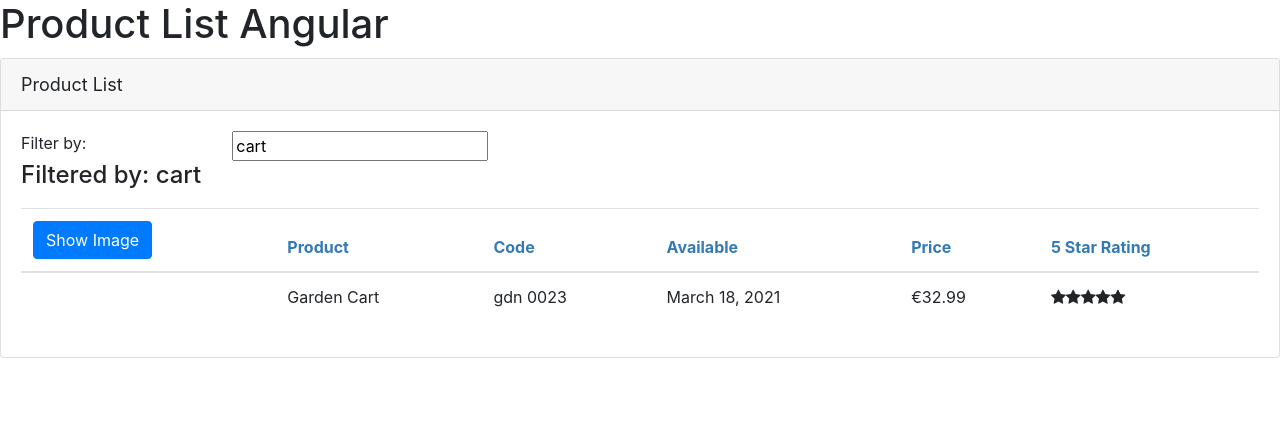
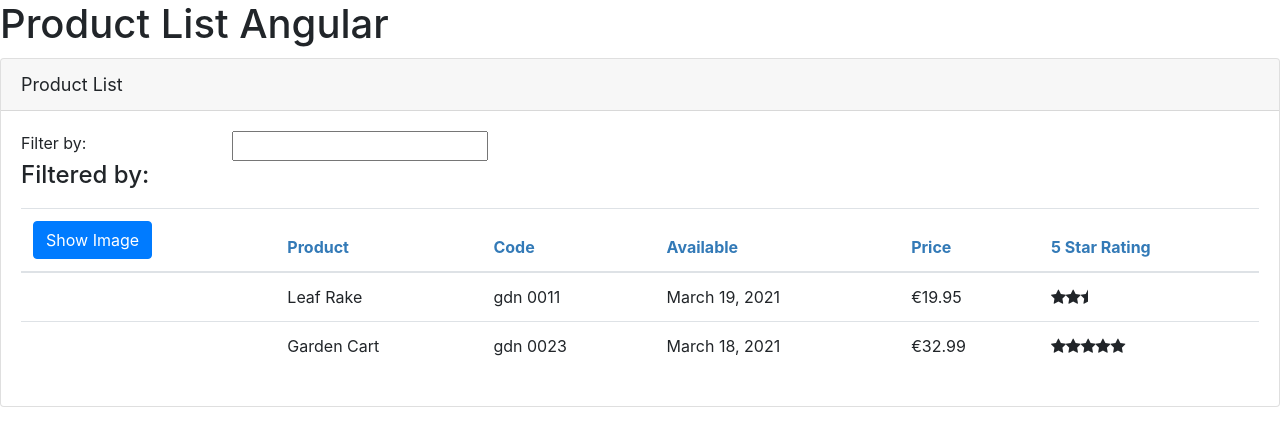
Before and after one commit to alexskrms/productlistangular, an Angular app: page /products in a window 1280 px wide. Shown: the top 446 px of the page. Built offline with nearby package versions, Linux system fonts and the light colour scheme.

Commit message:
Added ProductService.

```diff
--- a/src/app/products/product-list.component.ts
+++ b/src/app/products/product-list.component.ts
@@ -1,5 +1,6 @@
 import { Component, OnInit } from '@angular/core';
 import { IProduct } from './product';
+import { ProductService } from './product.service';
 
 @Component({
     selector: 'pm-products',
@@ -22,35 +23,17 @@
     }
 
     filteredProducts: IProduct[] = [];
-    products: IProduct[] = [
-        {
-            "productId": 1,
-            "productName": "Leaf Rake",
-            "productCode": "GDN-0011",
-            "releaseDate": "March 19, 2021",
-            "description": "Leaf rake with 48-inch wooden handle.",
-            "price": 19.95,
-            "starRating": 2.5,
-            "imageUrl": "assets/images/leaf_rake.png"
-          },
-          {
-            "productId": 2,
-            "productName": "Garden Cart",
-            "productCode": "GDN-0023",
-            "releaseDate": "March 18, 2021",
-            "description": "15 gallon capacity rolling garden cart",
-            "price": 32.99,
-            "starRating": 5,
-            "imageUrl": "assets/images/garden_cart.png"
-          }
-    ];
+    products: IProduct[] = [];
+
+    constructor(private productService: ProductService){}
 
     toggleImage(): void{
         this.showImage = !this.showImage;
     }
 
     ngOnInit(): void {
-        this.listFilter = "cart";
+        this.products = this.productService.getProducts();
+        this.filteredProducts = this.products;
     }
 
     performFilter(filterBy: string): IProduct[] {
--- /dev/null
+++ b/src/app/products/product.service.ts
@@ -0,0 +1,33 @@
+import { Injectable } from "@angular/core";
+import { IProduct } from "./product";
+
+@Injectable({
+    providedIn: 'root'
+})
+export class ProductService {
+
+    getProducts(): IProduct[] {
+        return [
+            {
+                "productId": 1,
+                "productName": "Leaf Rake",
+                "productCode": "GDN-0011",
+                "releaseDate": "March 19, 2021",
+                "description": "Leaf rake with 48-inch wooden handle.",
+                "price": 19.95,
+                "starRating": 2.5,
+                "imageUrl": "assets/images/leaf_rake.png"
+              },
+              {
+                "productId": 2,
+                "productName": "Garden Cart",
+                "productCode": "GDN-0023",
+                "releaseDate": "March 18, 2021",
+                "description": "15 gallon capacity rolling garden cart",
+                "price": 32.99,
+                "starRating": 5,
+                "imageUrl": "assets/images/garden_cart.png"
+              }
+        ]
+    }
+}
```
